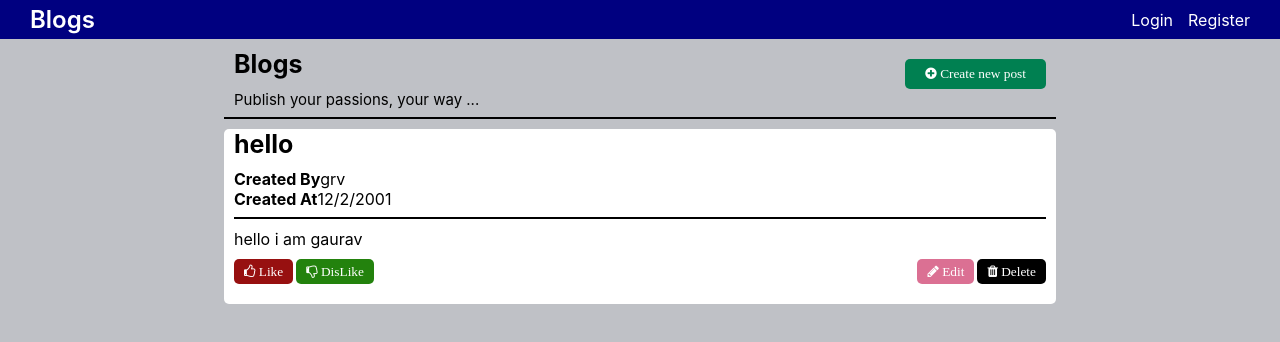
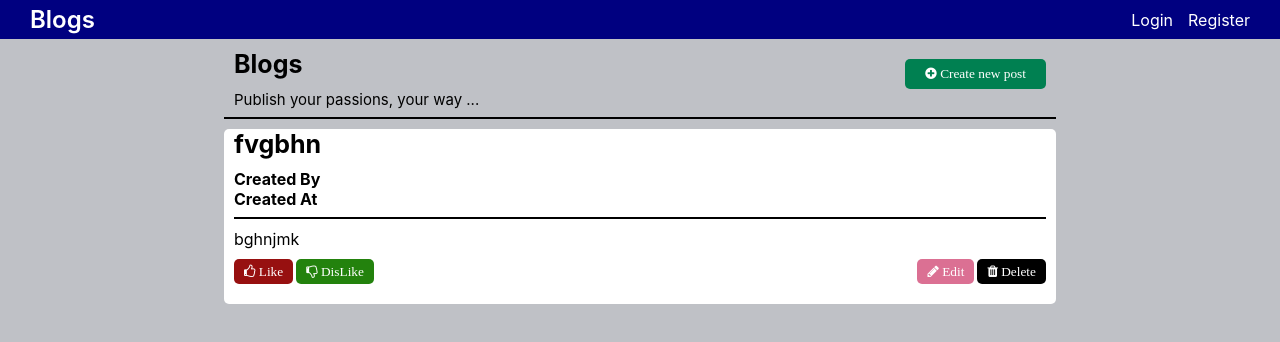
Before and after one commit to codadhyay-2025/gaurav-shravani-blogs-app, a React (Create React App) app: page /blogs in a window 1280 px wide. Shown: the top 342 px of the page. Built offline with nearby package versions, Linux system fonts and the light colour scheme; data requests are answered from the project's data file.

Commit message:
api called for delete button

```diff
--- a/db.json
+++ b/db.json
@@ -69,31 +69,19 @@
       "name": "Gaurav pawar",
       "email": "gaurav@gmail.com",
       "password": "1234"
+    },
+    {
+      "id": "02ef",
+      "name": "dsvdfsvv",
+      "email": "ddd",
+      "password": "ddd"
     }
   ],
   "blogs": [
     {
-      "title": "My First Blog",
-      "description": "Hello"
-    },
-    {
-      "id": "a606"
-    },
-    {
-      "id": "7f76"
-    },
-    {
-      "id": "6e24"
-    },
-    {
-      "id": "1541",
-      "title": "dxfghj",
-      "description": "erfghj,"
-    },
-    {
-      "id": "9ce4",
-      "title": "qwertyu",
-      "description": "zxcvbnm"
+      "id": "9f14",
+      "title": "fvgbhn",
+      "description": "bghnjmk"
     }
   ]
 }
--- a/src/Components/BlogsDashboard/BlogsDashboard.js
+++ b/src/Components/BlogsDashboard/BlogsDashboard.js
@@ -1,21 +1,56 @@
-import { useNavigate } from "react-router-dom";
+import { useNavigate, useParams } from "react-router-dom";
 import "./BlogsDashboard.css"
+import axios from "axios";
+import { useEffect, useState } from "react";
 function BlogsDashboard() {
     const navigate = useNavigate();
-
+    const {id}=useParams();
+    const[blogs,setblogs]= useState();
     function handleCreateNewPostButton(){
         navigate('/createpost')
     }
     function handleEditButton(){
         navigate('/createpost')
     }
-    const arr=[{
-        title:"hello",
-        created_by:"grv",
-        created_At:"12/2/2001",
-        description:"hello i am gaurav"
+    // const arr=[{
+    //     title:"hello",
+    //     created_by:"grv",
+    //     created_At:"12/2/2001",
+    //     description:"hello i am gaurav"
+    // }];
+    function jsondata(){
+        axios.get("http://localhost:4200/blogs")
+        .then((res)=>{
+            setblogs(res.data);
 
-    }];
+        })
+        .catch((error)=>{
+            console.log("error get blogs",error);
+
+        })
+    }
+    useEffect(()=>{
+        // axios.get("http://localhost:4200/blogs",blogs)
+        // .then((Response)=>{
+        //     setblogs(Response.data);
+            // console.log(Response);
+            jsondata();
+        // })
+    },[])
+    function handleDeleteButton(id){
+        axios.delete("http://localhost:4200/blogs/"+id)
+        .then((Response)=>{
+            console.log(Response);
+
+            alert("blog deleted")
+            jsondata();
+        })
+        .catch((error)=>{
+            console.error("error deleting blog",error);
+
+        })
+    }
+
 
     return (
         <div>
@@ -30,7 +65,7 @@ function BlogsDashboard() {
                 </div>
                 <hr />
 
-                {arr.map((singleElement)=>{
+                {blogs?.map((singleElement)=>{
                 return <div className="blogSection">
                     <div className="blogTitle">{singleElement.title}</div>
                     <div><strong>Created By</strong>{singleElement.created_by}</div>
@@ -46,7 +81,7 @@ function BlogsDashboard() {
                         </div>
                         <div>
                             <button className="edit" onClick={handleEditButton}><i class="fa fa-pencil" aria-hidden="true"> Edit </i></button>
-                            <button className="delete"><i class="fa fa-trash" aria-hidden="true"> Delete </i></button>
+                            <button className="delete" onClick={()=>handleDeleteButton(singleElement.id)}><i class="fa fa-trash" aria-hidden="true"> Delete </i></button>
                         </div>
                     </div>
                 </div>})}
--- a/src/Components/Login/Login.js
+++ b/src/Components/Login/Login.js
@@ -17,6 +17,7 @@ function Login(){
     function handleLoginData(){
         if(!userLoginData.email || !userLoginData.password){
             alert("please enter email and password...")
+            return 0;
         }
         axios.get("http://localhost:4200/user",userLoginData)
             .then((Response)=>{
```
